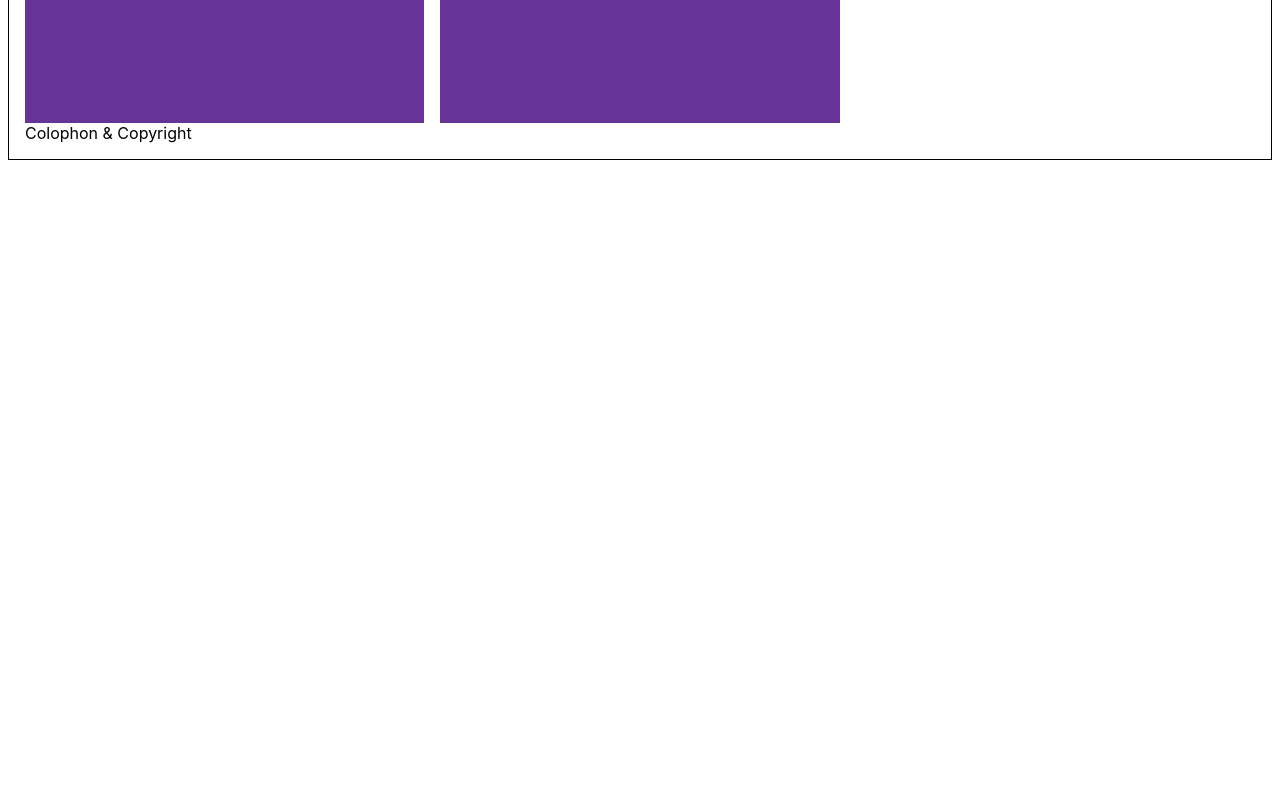
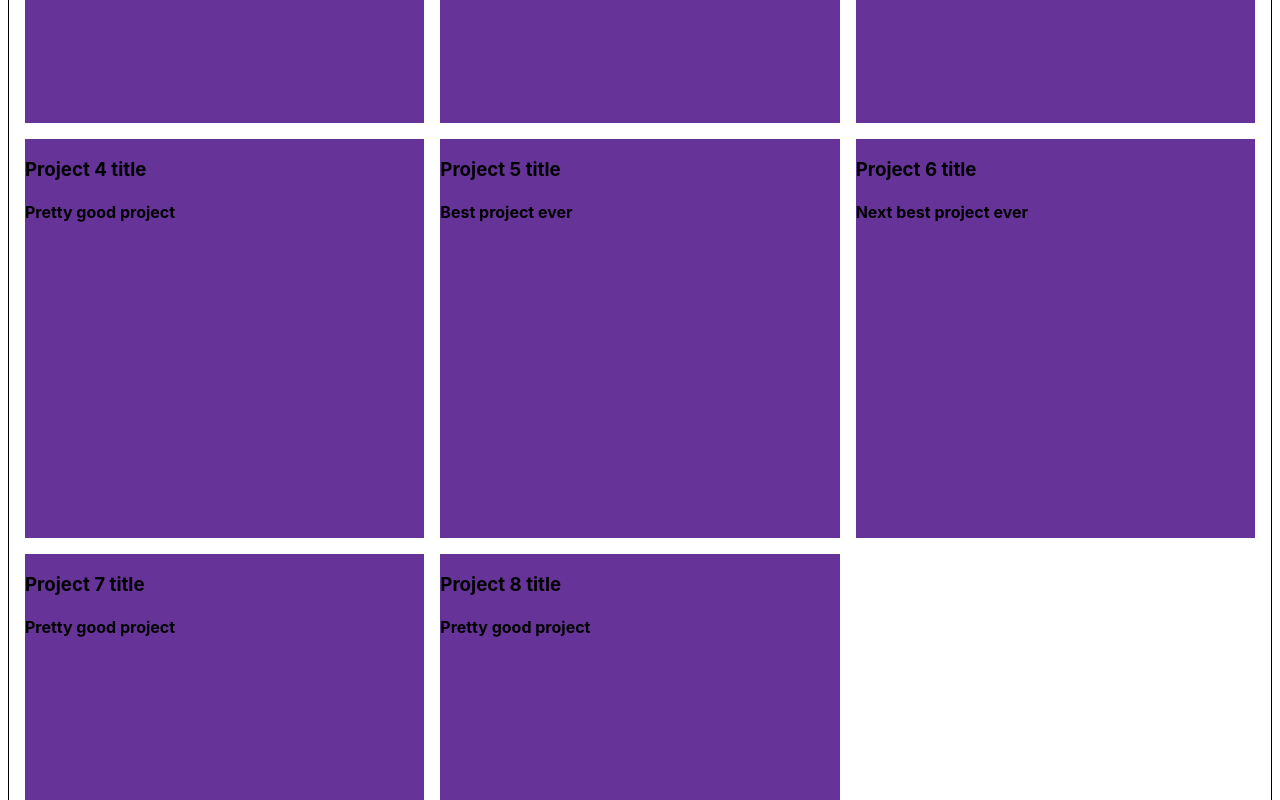
Before and after one commit to phenom-studio/website, a Svelte app: page / in a window 1280 px wide. Shown: the part 540-1340 px from the top of the page. Before the commit the page ends 800 px from the top, so only its background shows below. Built offline with nearby package versions, Linux system fonts and the light colour scheme.

Commit message:
increased number of projects

```diff
--- a/public/projects.json
+++ b/public/projects.json
@@ -6,5 +6,29 @@
     "Project 2": {
         "title": "Project 2 title",
         "tag": "Next best project ever"
+    },
+    "Project 3": {
+        "title": "Project 3 title",
+        "tag": "Pretty good project"
+    },
+    "Project 4": {
+        "title": "Project 4 title",
+        "tag": "Pretty good project"
+    },
+    "Project 5": {
+        "title": "Project 5 title",
+        "tag": "Best project ever"
+    },
+    "Project 6": {
+        "title": "Project 6 title",
+        "tag": "Next best project ever"
+    },
+    "Project 7": {
+        "title": "Project 7 title",
+        "tag": "Pretty good project"
+    },
+    "Project 8": {
+        "title": "Project 8 title",
+        "tag": "Pretty good project"
     }
 }
--- a/src/Grid.svelte
+++ b/src/Grid.svelte
@@ -7,5 +7,6 @@
       display: grid;
       grid-template-columns: 1fr 1fr 1fr;
       column-gap: 1rem;
+      row-gap: 1rem;
     }
 </style>
```
Also changed, not shown: public/build/bundle.css, public/build/bundle.js. Lines whose indentation alone changed are shown as unchanged.
